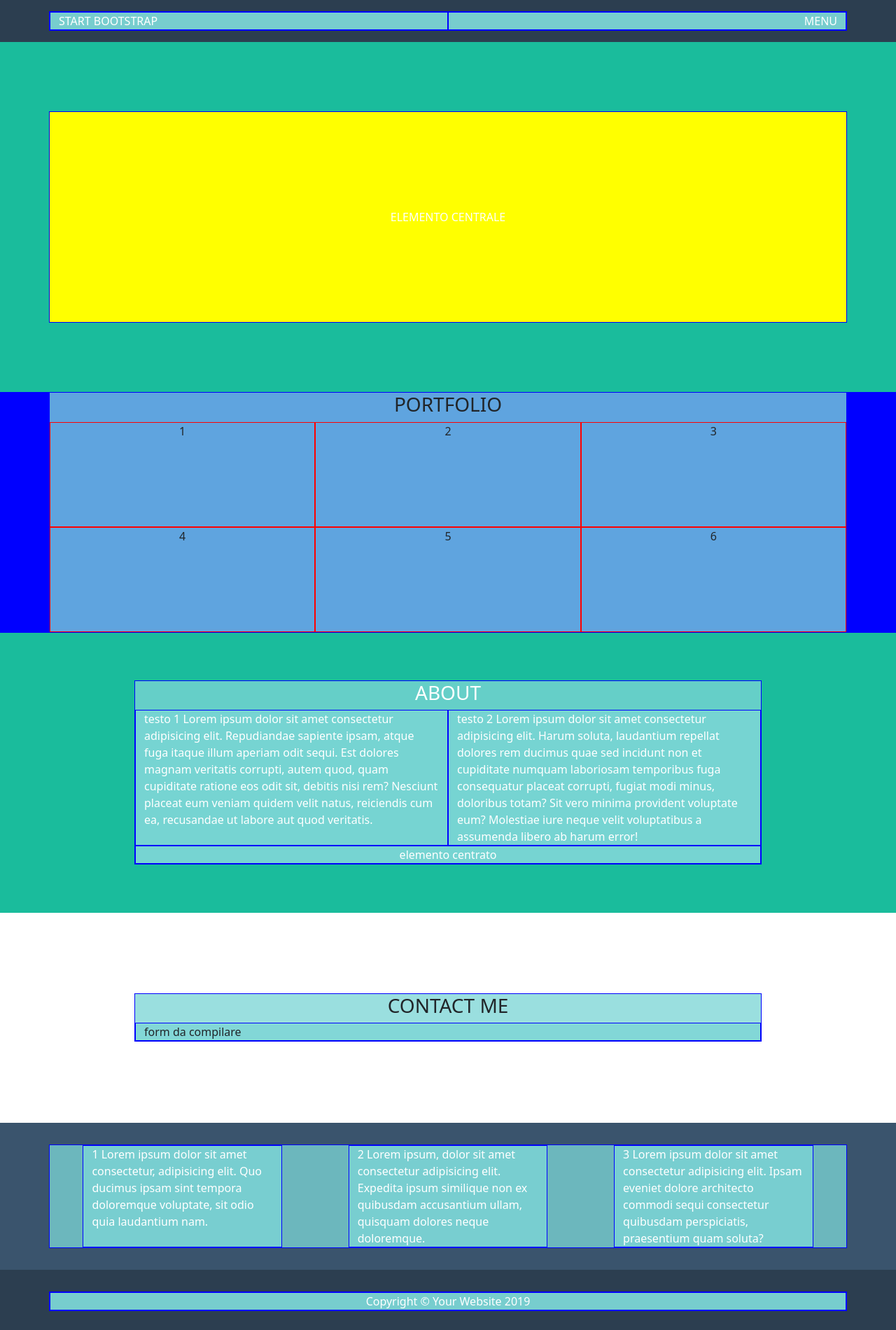
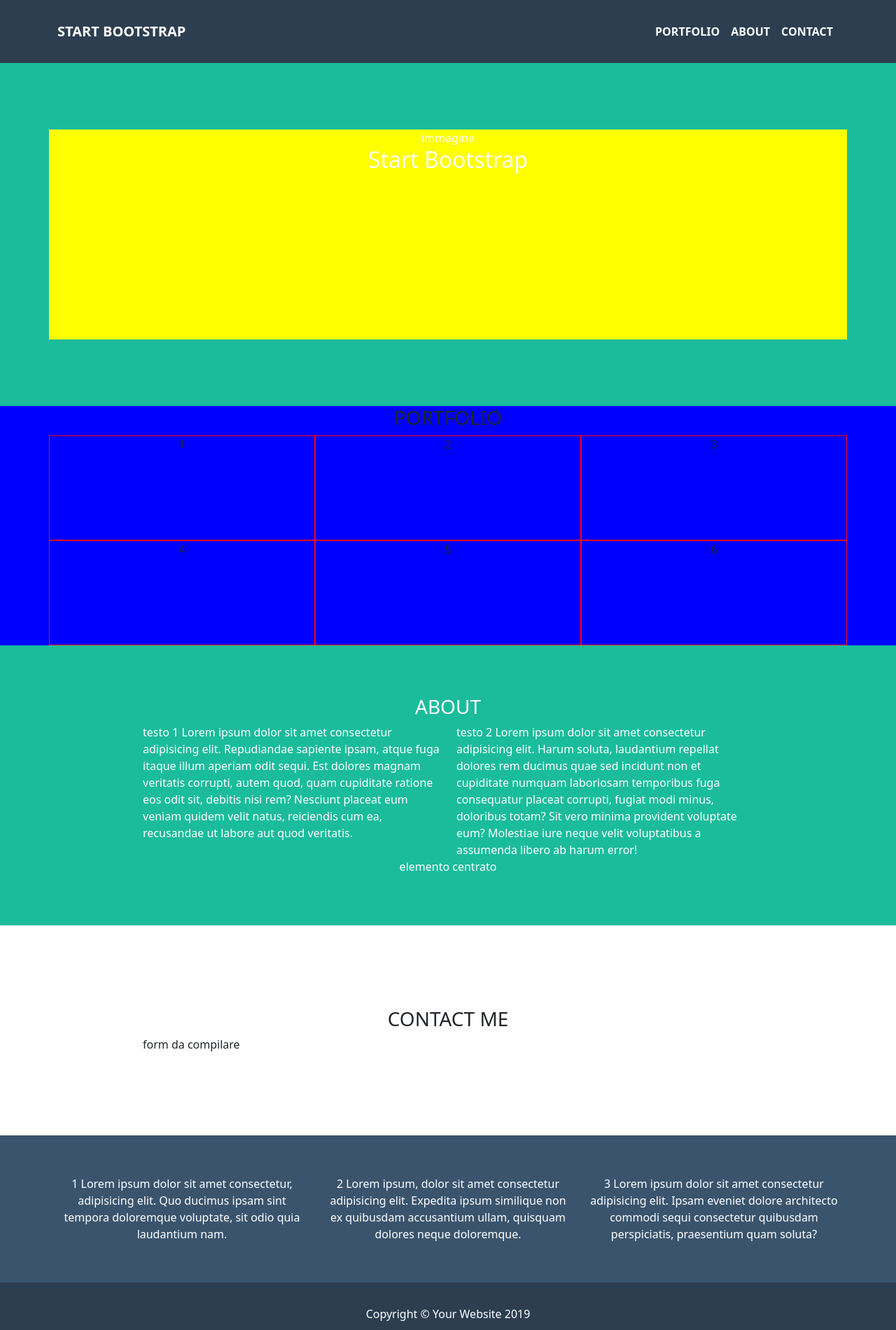
Before and after one commit to saracassandra7/html-css-bootstrap-freelancer, a plain HTML site: page index.html in a window 1280 px wide. Shown: the top 1900 px of the page at 70% size. Drawn offline with nearby package versions, Linux system fonts and the light colour scheme.

Commit message:
[add] structure correction and header

```diff
--- a/css/style.css
+++ b/css/style.css
@@ -1,9 +1,4 @@
 /*generali*/
-*{
-  margin: 0;
-  padding: 0;
-  box-sizing: border-box;
-}
 
 .my-container{
   width: 70%;
@@ -19,17 +14,26 @@ h3{
 }
 
 /*debug*/
-[class^="container"], [class^="col"]{
+/*[class^="container"], [class^="col"]{
   background-color: rgba(124, 214, 214, 0.767);
   border: 1px solid blue;
-}
+}*/
 
 /*header*/
 header{
   background-color: #2c3e50;
-  height: 60px;
+  height: 90px;
   display: flex;
   align-items: center;
+}
+
+header .navbar a{
+  color: white !important;
+}
+
+header .my-hamburger{
+  border: none;
+
 }
 
 /*main*/
@@ -37,7 +41,7 @@ header{
 /*jumbotron*/
 main .jumbotron{
   background-color: #1abc9c;
-  height: 500px;
+  height: 490px;
   display: flex;
   justify-content: center;
   align-items: center;
--- a/index.html
+++ b/index.html
@@ -14,9 +14,23 @@
   <header>
     <div class="container">
       <div class="row">
-        <div class="col-6">START BOOTSTRAP</div>
-        <div class="col-6 d-none d-md-block text-end">MENU</div>
-        <div class="col-6 text-end d-md-none">H</div>
+        <nav class="navbar navbar-expand-lg text-uppercase fw-bold">
+          <div class="container-fluid">
+            <a class="navbar-brand" href="#">start bootstrap</a>
+            <button class="navbar-toggler my-hamburger" type="button" data-bs-toggle="collapse" data-bs-target="#navbarSupportedContent" aria-controls="navbarSupportedContent" aria-expanded="false" aria-label="Toggle navigation">
+              <span class="navbar-toggler-icon"></span>
+            </button>
+            <div class="collapse navbar-collapse" id="navbarSupportedContent">
+              <ul class="navbar-nav ms-auto mb-2 mb-lg-0">
+                <li class="nav-item">
+                  <a class="nav-link" href="#">portfolio</a>
+                </li>
+                <li class="nav-item">
+                  <a class="nav-link" href="#">about</a>
+                </li>
+                <li class="nav-item">
+                  <a class="nav-link" href="#">contact</a>
+                </li>
       </div>
     </div>
   </header>
@@ -25,9 +39,12 @@
   <main>
     <!-- jumbotron -->
     <div class="jumbotron">
-      <div class="container">
+      <div class="container text-center">
         <div class="row">
-          <div class="jumbo-content col d-flex justify-content-center align-items-center">ELEMENTO CENTRALE</div>
+          <div class="jumbo-content col">
+            <div class="image">immagine</div>
+            <h2>Start Bootstrap</h2>
+          </div>
         </div>
       </div>
     </div>
@@ -36,13 +53,13 @@
     <section class="portfolio">
       <div class="container text-center">
         <h3>PORTFOLIO</h3>
-        <div class="row">
-          <div class="_card col-12 col-md-6 col-xl-4">1</div>
-          <div class="_card col-12 col-md-6 col-xl-4">2</div>
-          <div class="_card col-12 col-md-6 col-xl-4">3</div>
-          <div class="_card col-12 col-md-6 col-xl-4">4</div>
-          <div class="_card col-12 col-md-6 col-xl-4">5</div>
-          <div class="_card col-12 col-md-6 col-xl-4">6</div>
+        <div class="row row-cols-1 row-cols-md-2 row-cols-lg-3">
+          <div class="_card col">1</div>
+          <div class="_card col">2</div>
+          <div class="_card col">3</div>
+          <div class="_card col">4</div>
+          <div class="_card col">5</div>
+          <div class="_card col">6</div>
         </div>
       </div>
     </section>
@@ -52,9 +69,9 @@
       <div class="my-container">
         <div class="container-fluid d-flex flex-column">
           <h3>ABOUT</h3>
-          <div class="row">
-            <div class="col-12 col-md-6">testo 1 Lorem ipsum dolor sit amet consectetur adipisicing elit. Repudiandae sapiente ipsam, atque fuga itaque illum aperiam odit sequi. Est dolores magnam veritatis corrupti, autem quod, quam cupiditate ratione eos odit sit, debitis nisi rem? Nesciunt placeat eum veniam quidem velit natus, reiciendis cum ea, recusandae ut labore aut quod veritatis.</div>
-            <div class="col-12 col-md-6">testo 2 Lorem ipsum dolor sit amet consectetur adipisicing elit. Harum soluta, laudantium repellat dolores rem ducimus quae sed incidunt non et cupiditate numquam laboriosam temporibus fuga consequatur placeat corrupti, fugiat modi minus, doloribus totam? Sit vero minima provident voluptate eum? Molestiae iure neque velit voluptatibus a assumenda libero ab harum error!</div>
+          <div class="row row-cols-1 row-cols-md-2">
+            <div class="col">testo 1 Lorem ipsum dolor sit amet consectetur adipisicing elit. Repudiandae sapiente ipsam, atque fuga itaque illum aperiam odit sequi. Est dolores magnam veritatis corrupti, autem quod, quam cupiditate ratione eos odit sit, debitis nisi rem? Nesciunt placeat eum veniam quidem velit natus, reiciendis cum ea, recusandae ut labore aut quod veritatis.</div>
+            <div class="col">testo 2 Lorem ipsum dolor sit amet consectetur adipisicing elit. Harum soluta, laudantium repellat dolores rem ducimus quae sed incidunt non et cupiditate numquam laboriosam temporibus fuga consequatur placeat corrupti, fugiat modi minus, doloribus totam? Sit vero minima provident voluptate eum? Molestiae iure neque velit voluptatibus a assumenda libero ab harum error!</div>
           </div>
           <div class="row text-center">
             <div class="col">elemento centrato</div>
@@ -81,11 +98,11 @@
   <footer>
     <!-- footer top -->
     <div class="footer-top">
-      <div class="container">
-        <div class="row justify-content-center">
-          <div class="col-12 col-md-3">1 Lorem ipsum dolor sit amet consectetur, adipisicing elit. Quo ducimus ipsam sint tempora doloremque voluptate, sit odio quia laudantium nam.</div>
-          <div class="col-12 col-md-3 offset-md-1">2 Lorem ipsum, dolor sit amet consectetur adipisicing elit. Expedita ipsum similique non ex quibusdam accusantium ullam, quisquam dolores neque doloremque.</div>
-          <div class="col-12 col-md-3 offset-md-1">3 Lorem ipsum dolor sit amet consectetur adipisicing elit. Ipsam eveniet dolore architecto commodi sequi consectetur quibusdam perspiciatis, praesentium quam soluta?</div>
+      <div class="container text-center">
+        <div class="row row-cols-1 row-cols-md-3">
+          <div class="col">1 Lorem ipsum dolor sit amet consectetur, adipisicing elit. Quo ducimus ipsam sint tempora doloremque voluptate, sit odio quia laudantium nam.</div>
+          <div class="col">2 Lorem ipsum, dolor sit amet consectetur adipisicing elit. Expedita ipsum similique non ex quibusdam accusantium ullam, quisquam dolores neque doloremque.</div>
+          <div class="col">3 Lorem ipsum dolor sit amet consectetur adipisicing elit. Ipsam eveniet dolore architecto commodi sequi consectetur quibusdam perspiciatis, praesentium quam soluta?</div>
         </div>
       </div>
     </div>
```
Also changed, not shown: img/avatar.svg (added), img/cabin.png (added), img/cake.png (added), img/circus.png (added), img/game.png (added), img/safe.png (added), img/submarine.png (added).
